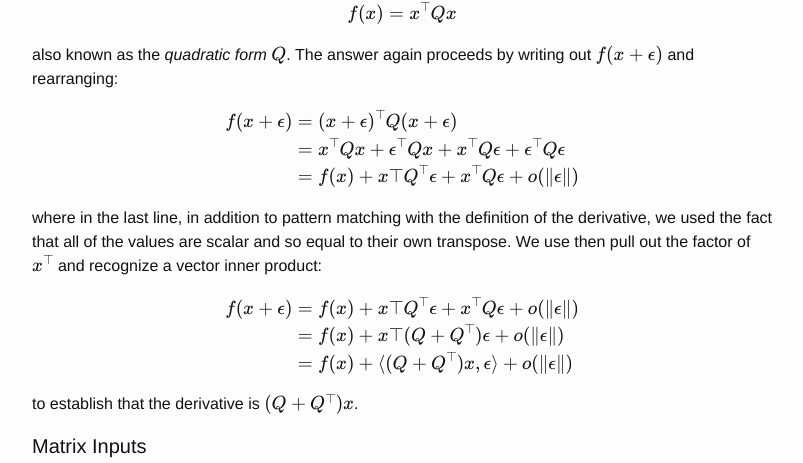
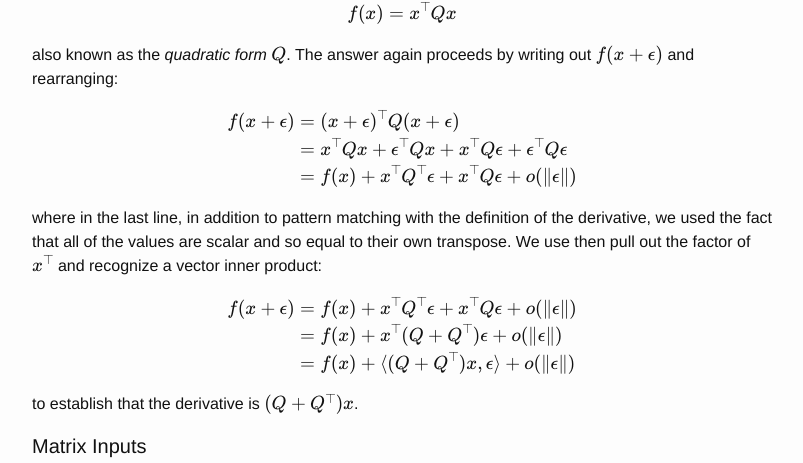
Before and after one commit to charlesfrye/charlesfrye.github.io, a Jekyll site: the page built from _posts/2018-03-06-frechet-derivative-introduction.markdown, in a window 1280 px wide and 900 px high, scrolled down 2460 px. Shown: the part 150-613 px from the top of the window, without its empty margins (238-1041 px from the left). Built offline with Jekyll 4.4.1, drawn with Linux system fonts in a browser that asks for light colours; formulas are drawn with MathJax 3.

Commit message:
adds dropped superscript for certain transposes

```diff
--- a/_posts/2018-03-06-frechet-derivative-introduction.markdown
+++ b/_posts/2018-03-06-frechet-derivative-introduction.markdown
@@ -214,7 +214,7 @@ $$f(x+\epsilon)$$ and rearranging:
 $$\begin{align}
 f(x+\epsilon) &= (x+\epsilon)^\top Q (x+\epsilon) \\
 &= x^\top Q x + \epsilon^\top Q x + x^\top Q \epsilon + \epsilon^\top Q \epsilon \\
-&= f(x) + x\top Q^\top \epsilon + x^\top Q \epsilon + o(\|\epsilon\|)
+&= f(x) + x^\top Q^\top \epsilon + x^\top Q \epsilon + o(\|\epsilon\|)
 \end{align}$$
 {: style="text-align: center"}
 
@@ -225,8 +225,8 @@ We use then pull out the factor of $$x^\top$$
 and recognize a vector inner product:
 
 $$\begin{align}
-f(x+\epsilon) &= f(x) + x\top Q^\top \epsilon + x^\top Q \epsilon + o(\|\epsilon\|) \\
-&= f(x) + x\top(Q + Q^\top)\epsilon + o(\|\epsilon\|) \\
+f(x+\epsilon) &= f(x) + x^\top Q^\top \epsilon + x^\top Q \epsilon + o(\|\epsilon\|) \\
+&= f(x) + x^\top(Q + Q^\top)\epsilon + o(\|\epsilon\|) \\
 &= f(x) + \langle (Q + Q^\top)x, \epsilon\rangle + o(\|\epsilon\|)
 \end{align}$$
 {: style="text-align: center"}
```
